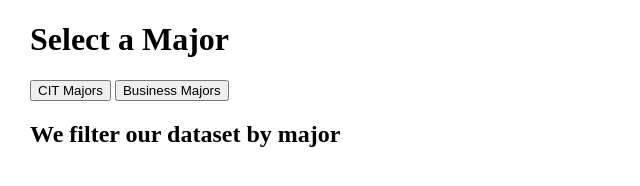
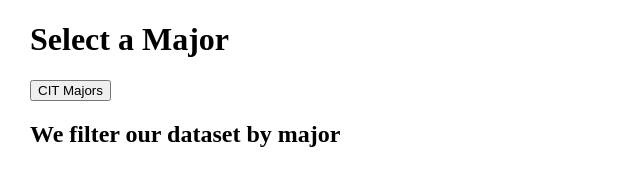
Before and after one commit to FortuneNinja/lhuynh.github.io, a plain HTML site: page index.html in a window 1280 px wide. Shown: the whole page, without its empty margins (0-640 px from the left). Drawn offline with Linux system fonts and the light colour scheme.

Commit message:
Update index.html

```diff
--- a/index.html
+++ b/index.html
@@ -7,7 +7,7 @@
     <h1>Select a Major</h1>
 
 
-    <input type="button" id='btn' value="CIT Majors"> <input type="button" id='btn' value="Business Majors">
+    <input type="button" id='btn' value="CIT Majors">
 
  	<div id="result"></div>
 
```
